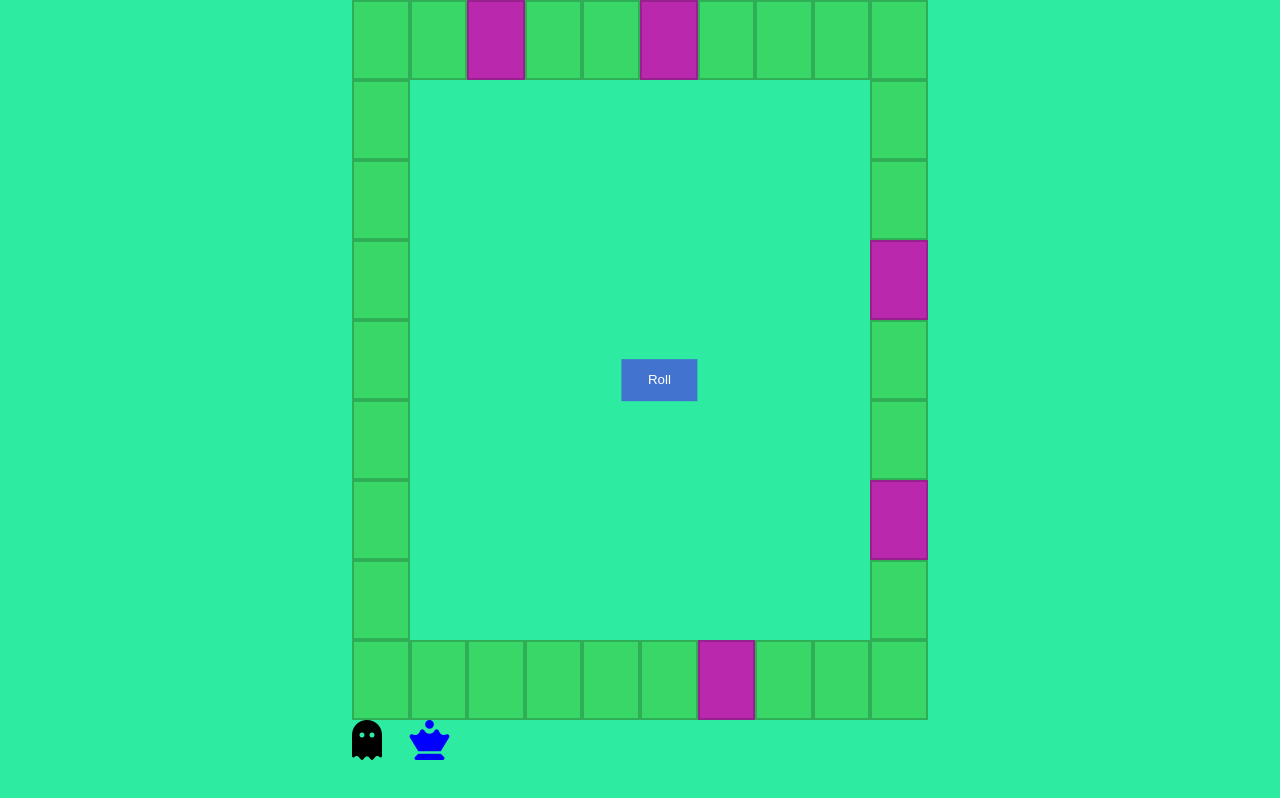
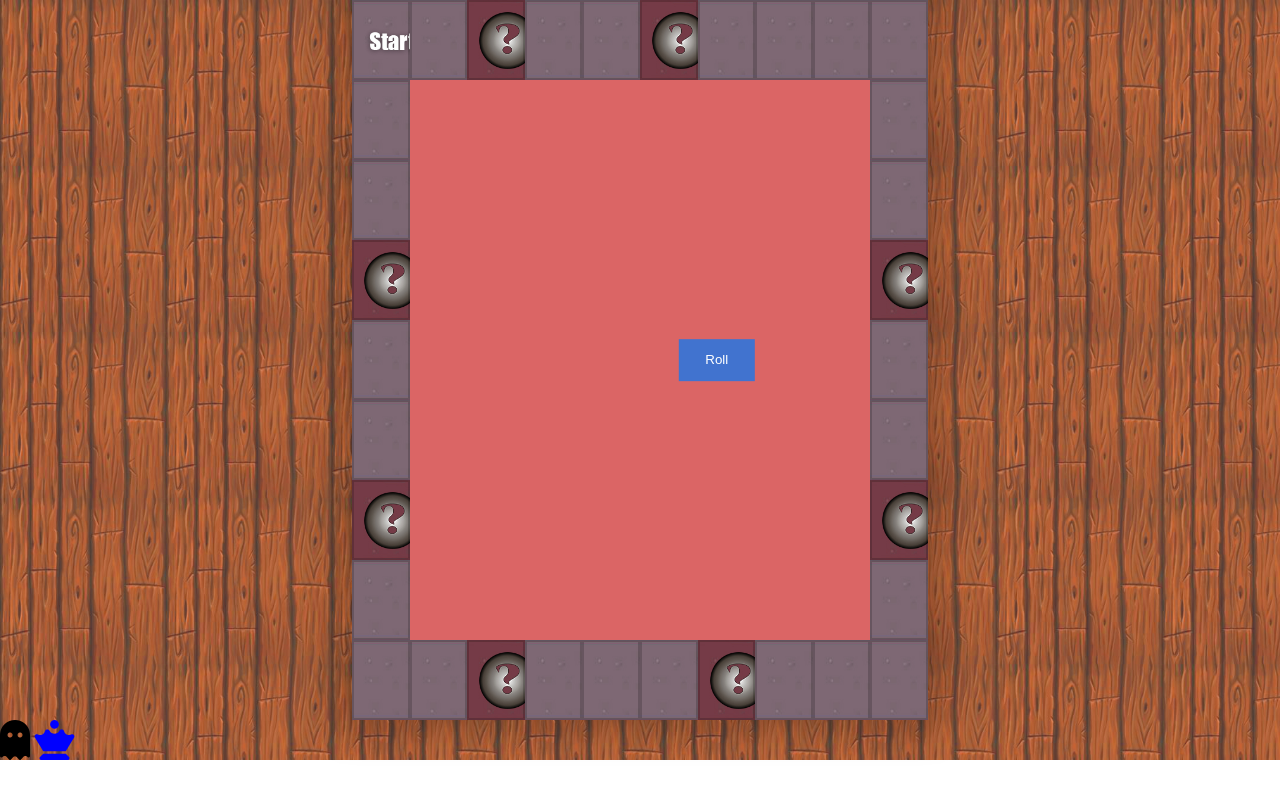
Before and after one commit to JesperLarsen117/diceGame, a plain HTML site: page index.html in a window 1280 px wide. Drawn offline with Linux system fonts and the light colour scheme.

Commit message:
graphics udate

```diff
--- a/dice.js
+++ b/dice.js
@@ -1,19 +1,20 @@
 // Dice timer.
 let diceTimer;
-// SÃ¦tter antal af terninger
+// Sætter antal af terninger
 let num_dices = 1;
 // Array til terninger
 let array_dices = [];
-// SÃ¦tter array til engelske tal - skal bruges til font awesome ikoner
+// Sætter array til engelske tal - skal bruges til font awesome ikoner
 let array_dice_names = ["", "one", "two", "three", "four", "five", "six"];
-// SÃ¦tter var til html element der skal vise resultater
+// Sætter var til html element der skal vise resultater
 let display_result = document.getElementById("display_result");
-// SÃ¦tter addEventListener til klik pÃ¥ knap
+// Sætter addEventListener til klik på knap
 document.getElementById("rollthedice").addEventListener("click", rollTheDice);
 
 //Question section.
 let answerBtn = document.getElementById('answerBtn');
-let answer = document.getElementsByName('answer');
+let answer = null;
+
 
 //Players.
 let playerOne = document.getElementById('playerOne');
@@ -27,19 +28,22 @@ playerTwoTurn = 0;
 let playerOneMoves = 0
 let playerTwoMoves = 0
 
+//generates a random number for the question.
+let questionNumber = null;
+
 //Board layout. (Hver tal over 0 generer en div med farve.)
 let map = [
             3,3,3,3,3,3,3,3,3,3,
-            2,0,0,6,0,6,0,0,0,4,
             2,0,0,0,0,0,0,0,0,4,
-            2,6,0,0,0,0,0,0,0,4,
-            2,0,0,0,0,0,0,0,6,4,
             2,0,0,0,0,0,0,0,0,4,
-            2,6,0,0,0,0,0,0,6,4,
-            2,0,6,0,0,6,0,0,0,4,
+            2,0,0,0,0,0,0,0,0,4,
+            2,0,0,0,0,0,0,0,0,4,
+            2,0,0,0,0,0,0,0,0,4,
+            2,0,0,0,0,0,0,0,0,4,
+            2,0,0,0,0,0,0,0,0,4,
             1,1,1,1,1,1,1,1,1,1];
 /**
- * Funktion til at hente tilfÃ¦ldigt nummer
+ * Funktion til at hente tilfældigt nummer
  * @param num_eyes
  * @returns {number}
  */
@@ -54,7 +58,7 @@ function initGame() {
     array_dices = [];
     gameboard.innerHTML = "";
 
-    //Bygger array med terninger - hver terning fÃ¥r et tilfÃ¦ldigt nummer
+    //Bygger array med terninger - hver terning får et tilfældigt nummer
     for(let i = 1; i <= num_dices; i++) {
         array_dices.push(getRandomNumber());
     }
@@ -71,7 +75,7 @@ function rollTheDice() {
     for(let num of array_dices) {
         // Opretter <i> element til font awesome ikon
         let elm = document.createElement("i");
-        // TilfÃ¸jer class attribute med font awesome klasser til element
+        // Tilføjer class attribute med font awesome klasser til element
         elm.setAttribute("class", "dice fas fa-dice-" + array_dice_names[num]);
         gameboard.appendChild(elm);
 
@@ -241,30 +245,32 @@ function drop(ev) {
         }
 
     if(ev.target.classList[2] == "question") {
-        let questionNumber = Math.floor(Math.random(0, ) * 6);
-        document.body.insertAdjacentHTML("afterbegin", `<div id="qustion-box" class="qustion-box"><h2>${questions[questionNumber].question}</h2><input type="radio" name="answer" value="answer1" /><span>${questions[questionNumber].answer1}</span><br /><input type="radio" name="answer" value="answer2" /><span>${questions[questionNumber].answer2}</span><br /><input type="radio" name="answer" value="answer3" /><span>${questions[questionNumber].answer3}</span><br /> <button id="answerBtn" onclick="answerFunc()" type="button">Svar</button></div>`);
+        questionNumber = Math.floor(Math.random(0, ) * 6);
+        document.body.insertAdjacentHTML("afterbegin", `<form id="qustion-box" class="qustion-box"><h2>${questions[questionNumber].question}</h2><input type="radio" class="answer" name="answer" value="answer1" /><span>${questions[questionNumber].answer1}</span><br /><input type="radio" class="answer"name="answer" value="answer2" /><span>${questions[questionNumber].answer2}</span><br /><input type="radio" class="answer" name="answer" value="answer3" /><span>${questions[questionNumber].answer3}</span><br /> <button id="answerBtn" onclick="answerFunc()" type="button">Svar</button></form>`);
         answerBtn = document.getElementById('answerBtn');
         answer = document.getElementsByName('answer');
 
     }
 }
 
+
 //This is the function that checks if the answer to one of the questions is right. (Virker ikke helt endnu)(Der kommer kommentare når den virker)
 function answerFunc() {
+    answer = document.forms[0];
     for (let i = 0; i < answer.length; i++) {
-        if(answer[i].checked ) {
-            if (questions[questionNumber].answer == answer[i].value) {
+            if (answer[i].checked) {
+                if (questions[questionNumber].answer === answer[i].value) {
+
                 playArea.classList = " playArea green-border";
+                document.getElementById('rightOrWrong').innerHTML = "Rigtig! Slå igen og ryk frem."
+                document.getElementById("qustion-box").remove();
+            } else {
+                console.error("%cWRONG NOOB", 'color: blue; font-family: cursive; font-size: 5em;');
 
+                playArea.classList = "playArea red-border";
+                document.getElementById('rightOrWrong').innerHTML = "Forkert! Vent til det er din tur."
                 document.getElementById("qustion-box").remove();
-                document.getElementById('rightOrWrong').innerHTML = "Rigtig! Slå igen og ryk frem."
             }
-        } else {
-            playArea.classList = "playArea red-border";
-
-            document.getElementById('rightOrWrong').innerHTML = "Forkert! Vent til det er din tur."
-            document.getElementById("qustion-box").remove();
-
         }
     }
 }
@@ -283,8 +289,13 @@ function tileArray() {
 
 
 //This is used to decides which fields is a question field.
+tileArray()[0].style.backgroundImage = "url(images/start.jpg)";
+tileArray()[0].style.backgroundSize = "cover";
 tileArray()[2].classList += " question";
 tileArray()[5].classList += " question";
 tileArray()[12].classList += " question";
 tileArray()[15].classList += " question";
 tileArray()[20].classList += " question";
+tileArray()[24].classList += " question";
+tileArray()[28].classList += " question";
+tileArray()[31].classList += " question";
--- a/index.html
+++ b/index.html
@@ -15,9 +15,9 @@
                 <div id="display_result"></div>
                 <button type="button" id="rollthedice">Roll</button>
             </section>
-    <div class="player notStackable" id="playerOne" draggable="true" ondragstart="drag(event)"><i class="fas notStackable fa-ghost"></i></div>
-    <div class="player notStackable" id="playerTwo" draggable="true" ondragstart="drag(event)"><i class="fas notStackable fa-chess-queen"></i></div>
 </div>
+<div class="player notStackable" id="playerOne" draggable="true" ondragstart="drag(event)"><i class="fas notStackable fa-ghost"></i></div>
+<div class="player notStackable" id="playerTwo" draggable="true" ondragstart="drag(event)"><i class="fas notStackable fa-chess-queen"></i></div>
 <span id="rightOrWrong"></span>
 
 <script src="https://kit.fontawesome.com/4a0535102f.js"></script>
--- a/main.css
+++ b/main.css
@@ -9,11 +9,15 @@ i {
     font-family: sans-serif;
 }
 body {
-    background-color: rgb(46, 235, 162);
-    width: 100vw;
+    background-image: url(images/background.png);
+    background-size: cover;
+    background-repeat: no-repeat;
+}
+.block {
+    background-color: #db6565;
 }
 .dice-holder {
-    width: 20%;
+    width: 40%;
     margin: 0 auto;
 }
 .playArea {
@@ -22,36 +26,49 @@ body {
     grid-template-columns: repeat(10, 1fr);
     width: 45%;
     margin: 0 auto;
+    box-shadow:  0 0 30px 15px rgba(0, 0, 0, 0.2);
+}
+.dice{
+    color: white;
 }
 .greenBlock {
     width: 100%;
     height: 80px;
-    background-color: #39d668;
+    /* background-color: #39d668; */
+    background-image: url(images/7e884645c30fa18498a520edc82923ea.jpg);
+    background-size: cover;
     border: 2px solid rgba(0, 0, 0, 0.185);
 }
 
 .greenBlockTwo {
     width: 100%;
     height: 80px;
-    background-color: #39d668;
+    background-image: url(images/7e884645c30fa18498a520edc82923ea.jpg);
+    background-size: cover;
+    /* background-color: #39d668; */
     border: 2px solid rgba(0, 0, 0, 0.185);
 }
 .greenBlockThree {
     width: 100%;
     height: 80px;
-    background-color: #39d668;
+    background-image: url(images/7e884645c30fa18498a520edc82923ea.jpg);
+    background-size: cover;
+    /* background-color: #39d668; */
     border: 2px solid rgba(0, 0, 0, 0.185);
 }
 .greenBlockFour {
     width: 100%;
     height: 80px;
-    background-color: #39d668;
+    background-image: url(images/7e884645c30fa18498a520edc82923ea.jpg);
+    background-size: cover;
+    /* background-color: #39d668; */
     border: 2px solid rgba(0, 0, 0, 0.185);
 }
 .question {
     width: 100%;
     height: 80px;
-    background-color: rgb(185, 40, 173) !important;
+    background-image: url(images/question.jpg) !important;
+    background-size: cover;
     border: 2px solid rgba(0, 0, 0, 0.185);
 }
 /* .greenBlock:first-child{
```
Also changed, not shown: images/7e884645c30fa18498a520edc82923ea.jpg (added), images/background.png (added), images/question.jpg (added), images/questionmark.png (added), images/start.jpg (added), images/start.png (added).
